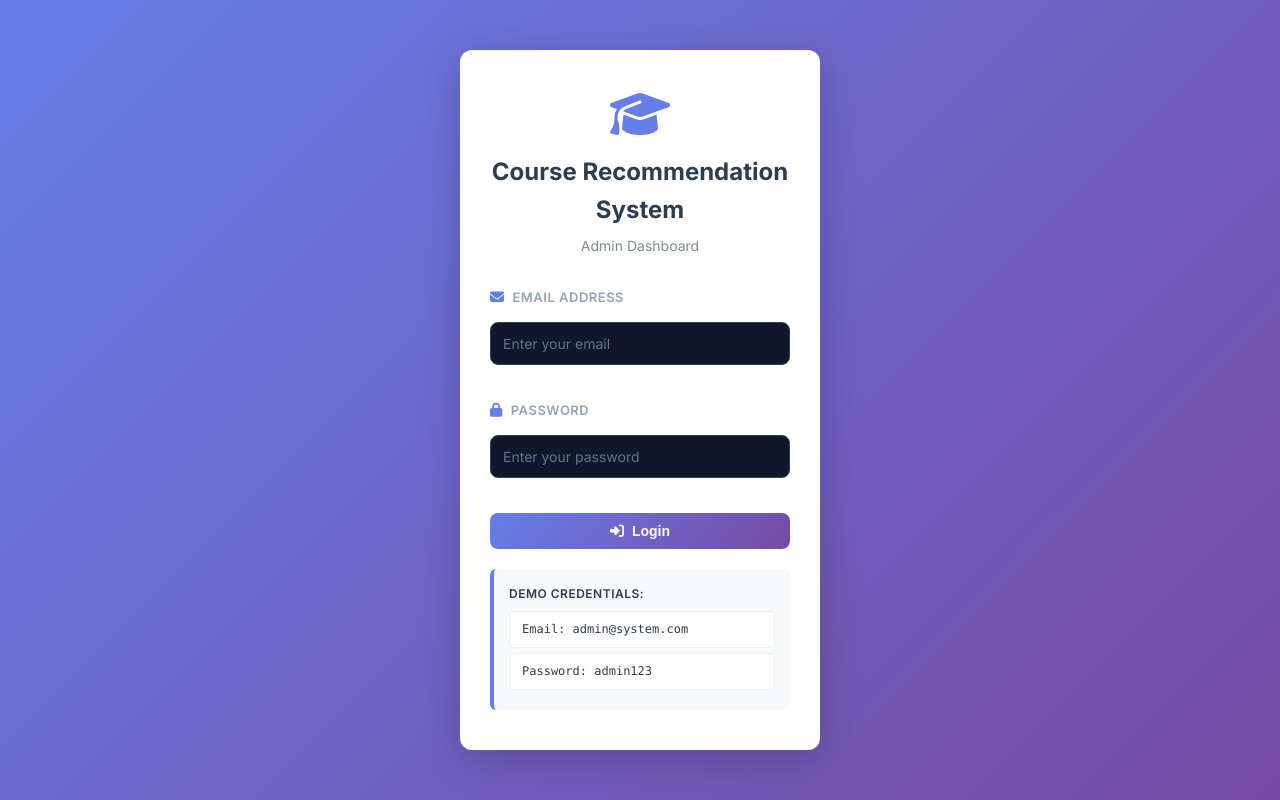
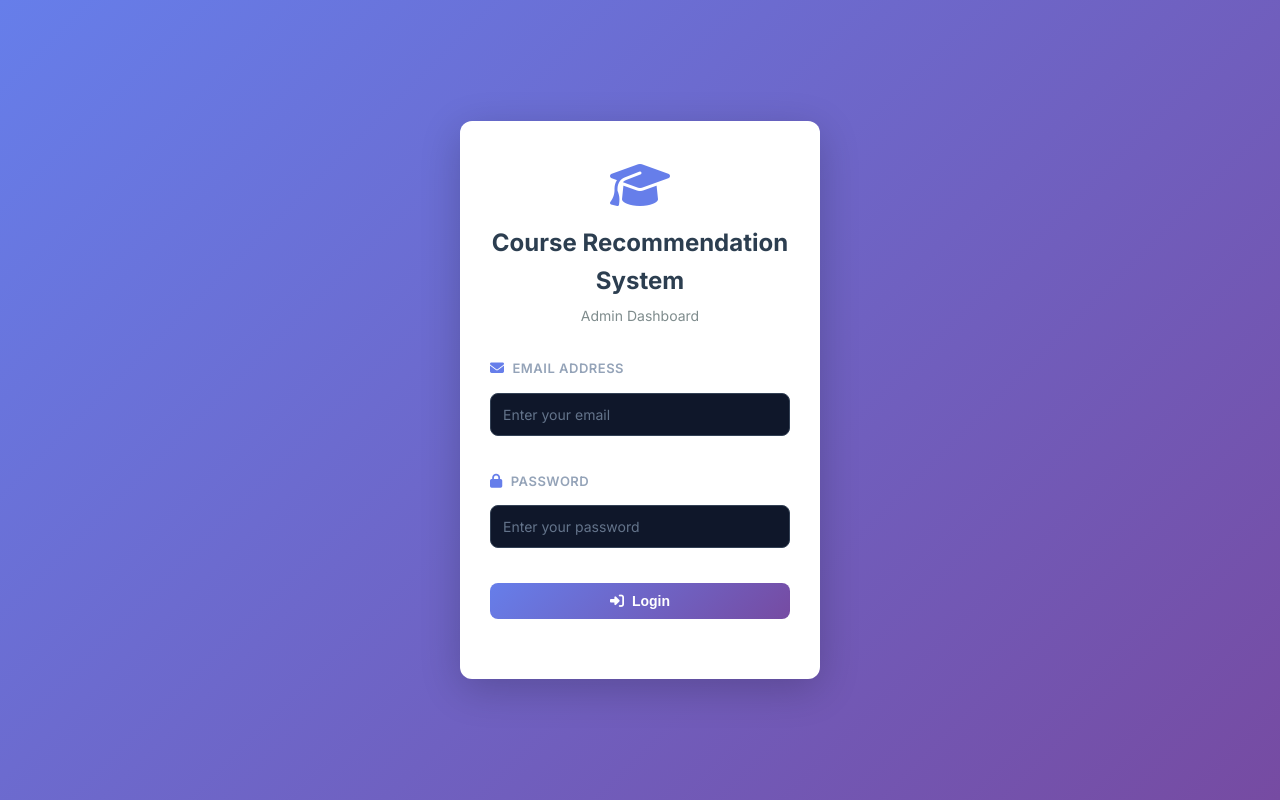
Before and after one commit to EnersonNamia/Admin_Page-main, a React (Create React App) app in the folder frontend/: page /login in a window 1280 px wide. Built offline with nearby package versions, Linux system fonts and the light colour scheme.

Commit message:
remove demo cradentials

```diff
--- a/frontend/src/pages/LoginPage.js
+++ b/frontend/src/pages/LoginPage.js
@@ -111,12 +111,6 @@ function LoginPage({ onLogin }) {
               )}
             </button>
           </form>
-
-          <div className="login-footer">
-            <p>Demo Credentials:</p>
-            <code>Email: admin@system.com</code>
-            <code>Password: admin123</code>
-          </div>
         </div>
       </div>
     </div>
```
